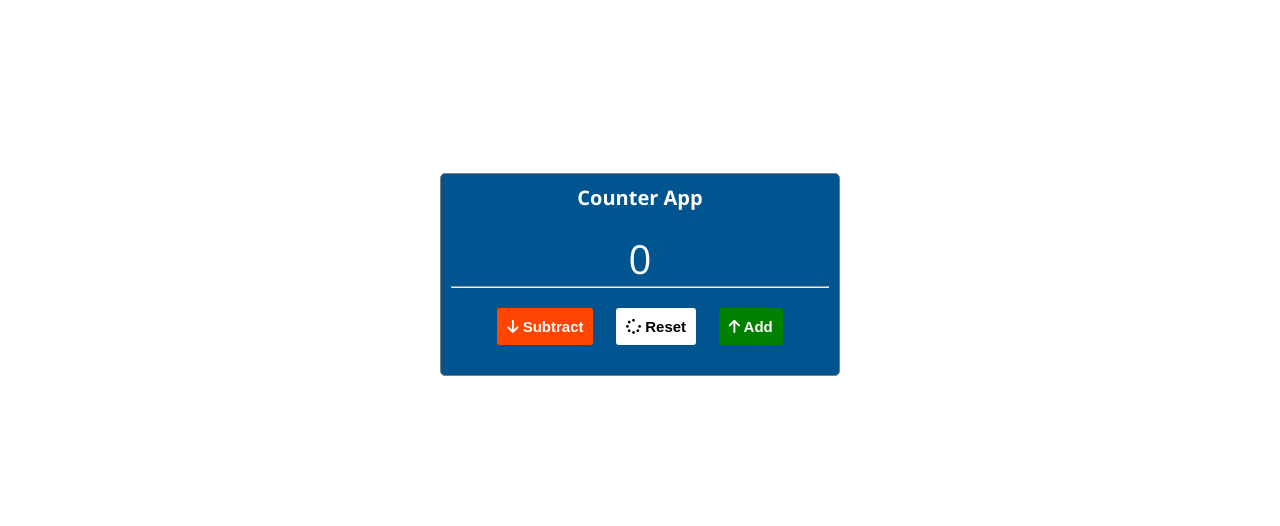
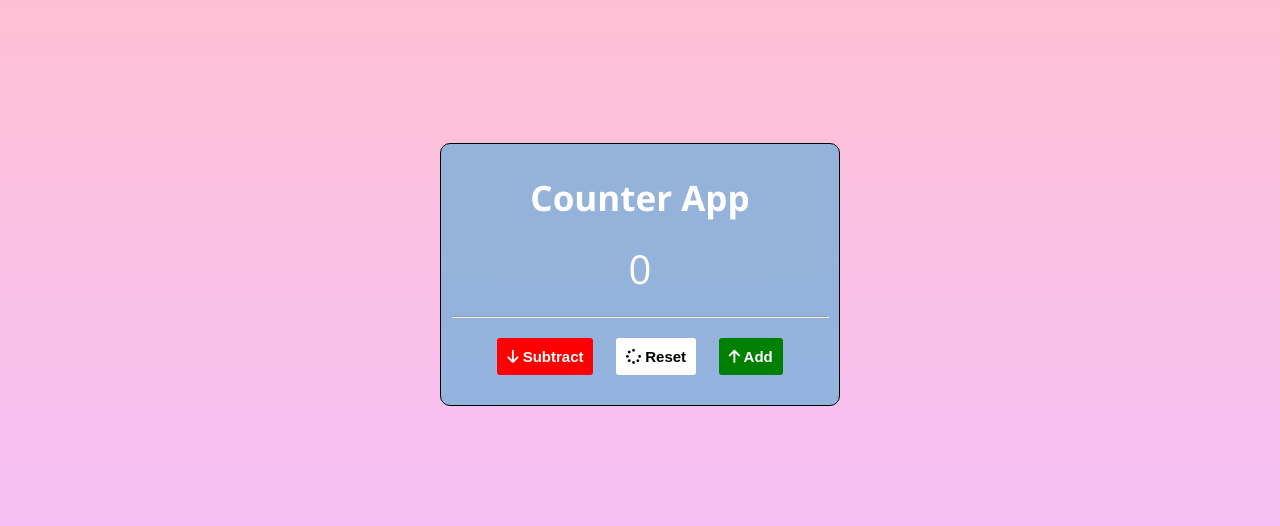
Before and after one commit to bosunabujade/Counter-app, a plain HTML site: page index.html in a window 1280 px wide. Shown: the part 126-652 px from the top of the page. Drawn offline with nearby package versions, Linux system fonts and the light colour scheme.

Commit message:
Change the css around

```diff
--- a/script.js
+++ b/script.js
@@ -19,9 +19,9 @@ buttons.addEventListener("click", (e) => {
 
 function setColor() {
     if (count.innerHTML > 0) {
-        count.style.color = "yellow";
+        count.style.color = "green";
     } else if (count.innerHTML < 0) {
-        count.style.color = "orangered";
+        count.style.color = "red";
     } else {
         count.style.color = "white";
     }
--- a/styles.css
+++ b/styles.css
@@ -23,6 +23,7 @@ html {
 
 body {
   font-family: "Open Sans", sans-serif;
+  background: linear-gradient(180deg, #ffc0cb, #f4c0ff);
 }
 
 p {
@@ -46,16 +47,21 @@ img {
 
 .counter-div{
   width: 40rem;
-  border: 1px solid gray;
+  border: 1px solid black;
   padding: 1rem;
-  background-color: var(--light-blue);
+  background-color: rgba(82, 170, 214, 0.6);
   color: var(--white);
   text-align: center;
-  border-radius: 5px;
+  border-radius: 10px;
 }
 
 .counter-div > * {
   margin-bottom: 2rem;
+  margin-top: 2rem;
+}
+
+h1{
+  font-size: 3.5rem;
 }
 
 .count{
@@ -75,7 +81,7 @@ img {
 }
 
 button.subtract{
-  background-color: orangered;
+  background-color: red;
 }
 button.reset{
   background-color: white;
```
